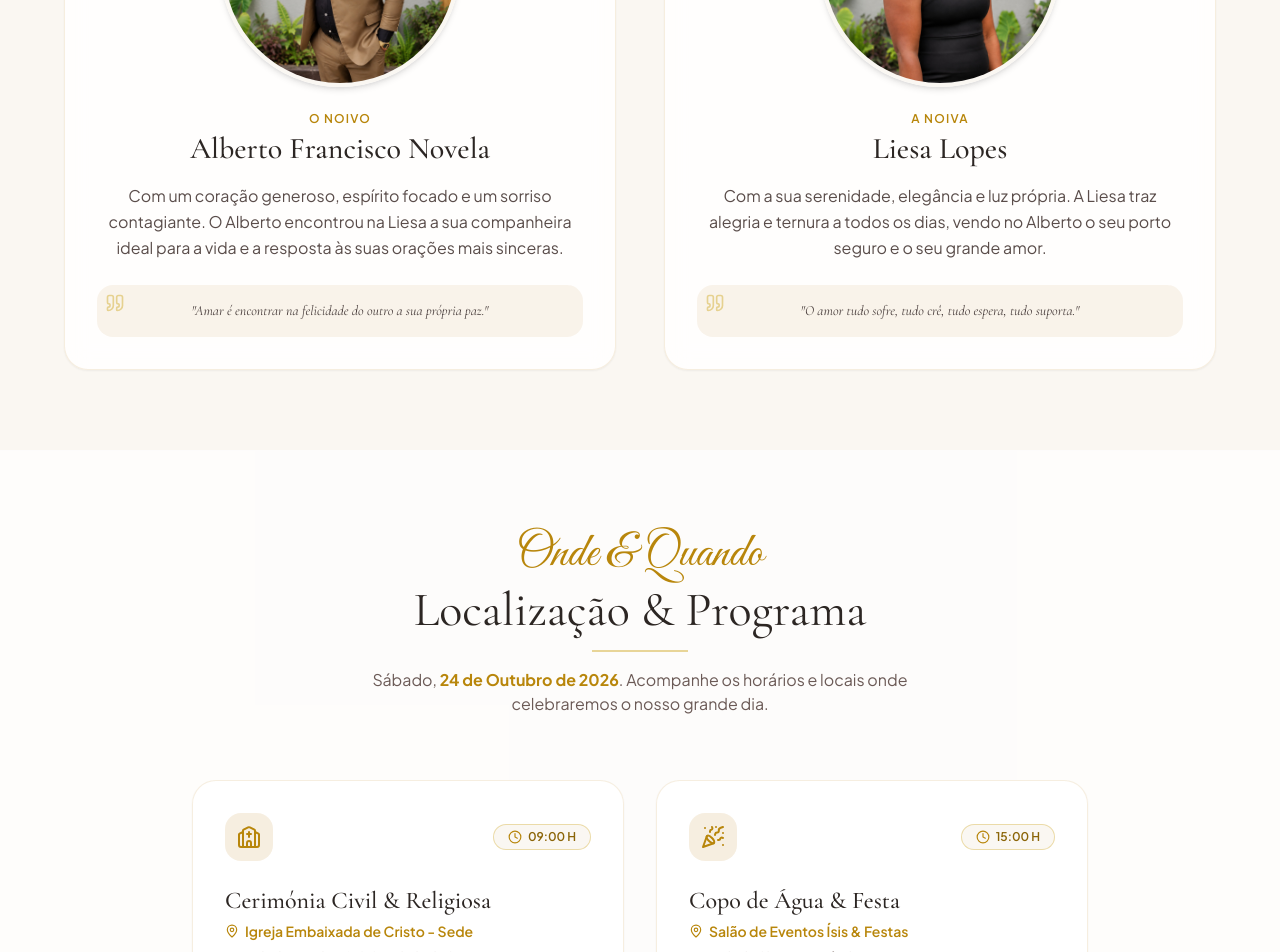
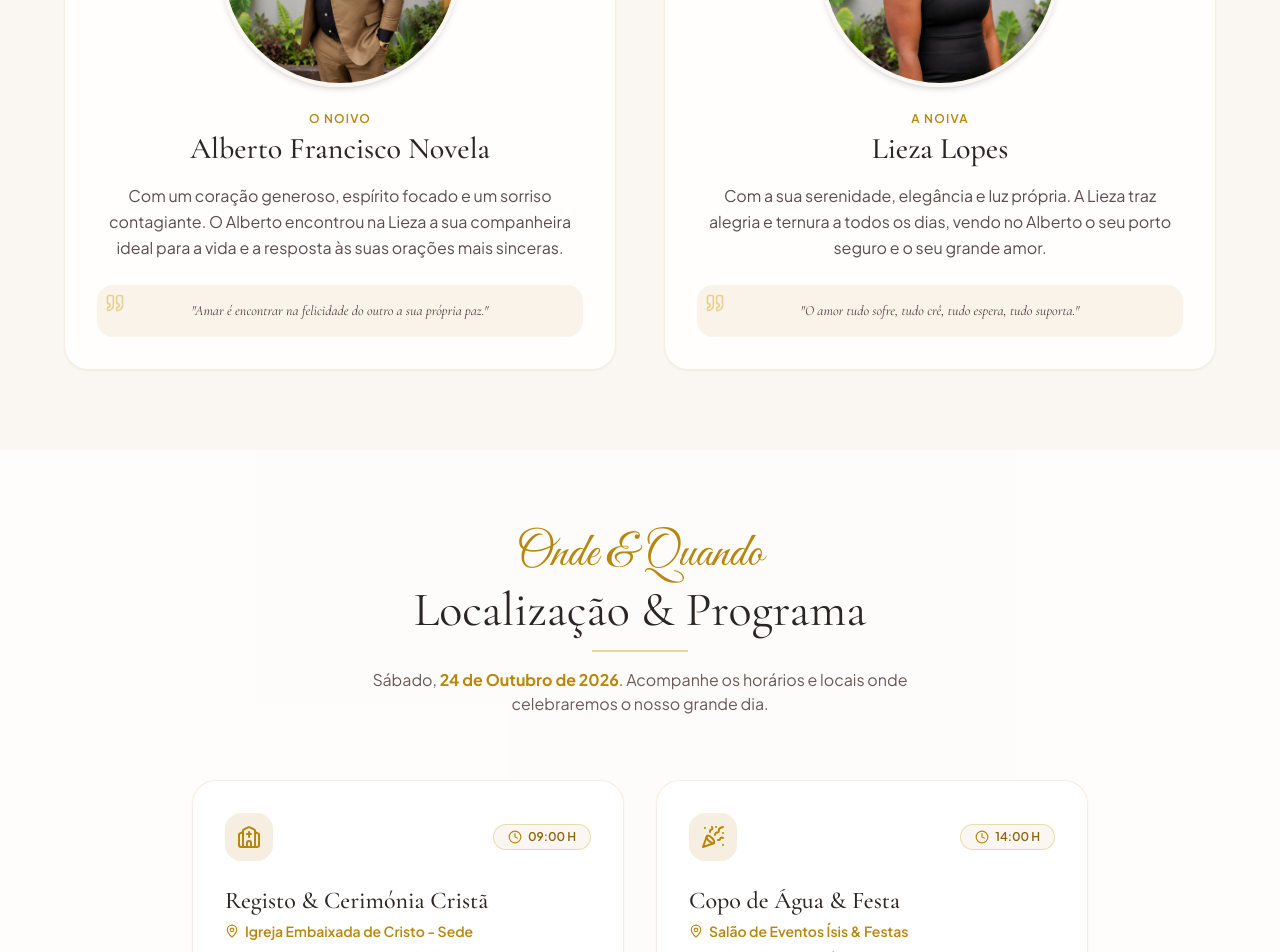
Before and after one commit to mutxado/alberto-e-lieza, a React (Vite) app: page / in a window 1280 px wide. Shown: the part 3360-4312 px from the top of the page. Built offline with nearby package versions, Linux system fonts and the light colour scheme; no server answers; the database is empty.

Commit message:
Removidas as 2 fotos antigas e atualizado panfleto de convite oficial com novos detalhes

```diff
--- a/src/data/weddingData.js
+++ b/src/data/weddingData.js
@@ -8,20 +8,20 @@ export const weddingData = {
       name: "Alberto",
       fullName: "Alberto Francisco Novela",
       role: "O Noivo",
-      bio: "Com um coração generoso, espírito focado e um sorriso contagiante. O Alberto encontrou na Liesa a sua companheira ideal para a vida e a resposta às suas orações mais sinceras.",
+      bio: "Com um coração generoso, espírito focado e um sorriso contagiante. O Alberto encontrou na Lieza a sua companheira ideal para a vida e a resposta às suas orações mais sinceras.",
       quote: "Amar é encontrar na felicidade do outro a sua própria paz.",
       image: `${base}images/groom_portrait.jpg`
     },
     bride: {
-      name: "Liesa",
-      fullName: "Liesa Lopes",
+      name: "Lieza",
+      fullName: "Lieza Lopes",
       role: "A Noiva",
-      bio: "Com a sua serenidade, elegância e luz própria. A Liesa traz alegria e ternura a todos os dias, vendo no Alberto o seu porto seguro e o seu grande amor.",
+      bio: "Com a sua serenidade, elegância e luz própria. A Lieza traz alegria e ternura a todos os dias, vendo no Alberto o seu porto seguro e o seu grande amor.",
       quote: "O amor tudo sofre, tudo crê, tudo espera, tudo suporta.",
       image: `${base}images/bride_portrait.jpg`
     },
     heroBg: `${base}images/photo8.jpg`,
-    hashtag: "#AlbertoELiesa2026",
+    hashtag: "#AlbertoELieza2026",
     tagline: "CASAMENTO EM MAPUTO, MOÇAMBIQUE",
     dateText: "Sábado, 24 de Outubro de 2026",
     targetDate: "2026-10-24T09:00:00",
@@ -53,7 +53,7 @@ export const weddingData = {
   events: [
     {
       id: "ceremony",
-      title: "Cerimónia Civil & Religiosa",
+      title: "Registo & Cerimónia Cristã",
       time: "09:00 H",
       place: "Igreja Embaixada de Cristo - Sede",
       address: "Avenida de Angola, Nº 1818 (ao lado da Cetraco), Maputo",
@@ -64,7 +64,7 @@ export const weddingData = {
     {
       id: "reception",
       title: "Copo de Água & Festa",
-      time: "15:00 H",
+      time: "14:00 H",
       place: "Salão de Eventos Ísis & Festas",
       address: "Rotunda de Chiango (Atrás da Igreja Divina Esperança), Maputo",
       details: "Um convívio inesquecível com almoço/jantar, música, celebração e alegria.",
@@ -76,7 +76,7 @@ export const weddingData = {
   gallery: [
     {
       id: 1,
-      title: "Alberto Francisco Novela & Liesa Lopes",
+      title: "Alberto Francisco Novela & Lieza Lopes",
       url: `${base}images/photo8.jpg`
     },
     {
@@ -101,18 +101,8 @@ export const weddingData = {
     },
     {
       id: 6,
-      title: "Liesa Lopes",
+      title: "Lieza Lopes",
       url: `${base}images/bride_portrait.jpg`
-    },
-    {
-      id: 7,
-      title: "Momentos Especiais",
-      url: `${base}images/photo1.png`
-    },
-    {
-      id: 8,
-      title: "Cúmplices no Amor",
-      url: `${base}images/photo2.png`
     }
   ],
 
@@ -120,7 +110,7 @@ export const weddingData = {
     intro: "A vossa presença no nosso casamento é o maior presente que poderíamos desejar. Para quem desejar nos abençoar nesta nova etapa e contribuir para a nossa Lua de Mel e novo lar, disponibilizamos as opções abaixo:",
     paymentInfo: {
       mpesa: "M-Pesa: 845942765 (Alberto Francisco Novela)",
-      emola: "e-Mola: 879035122 (Liesa Lopes)",
+      emola: "e-Mola: 879035122 (Lieza Lopes)",
       bankAccount: "Millennium BIM: AO06 0000 0000 0000 / NIB: 00010000000000"
     },
     honeymoonOptions: [
```
Also changed, not shown: public/images/flyer.jpg, 6 other files (tests, documents, lock files or other folders).
